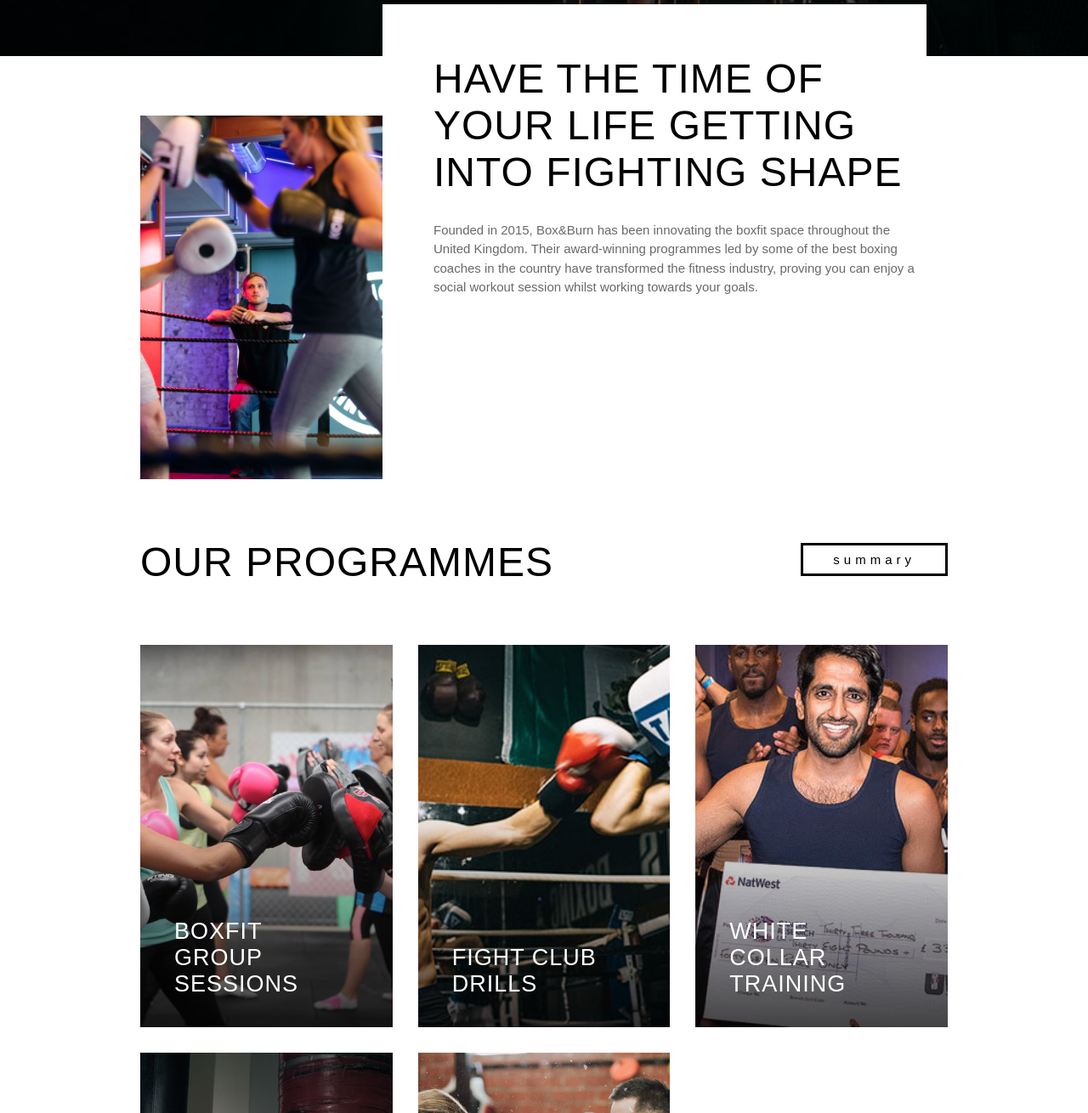
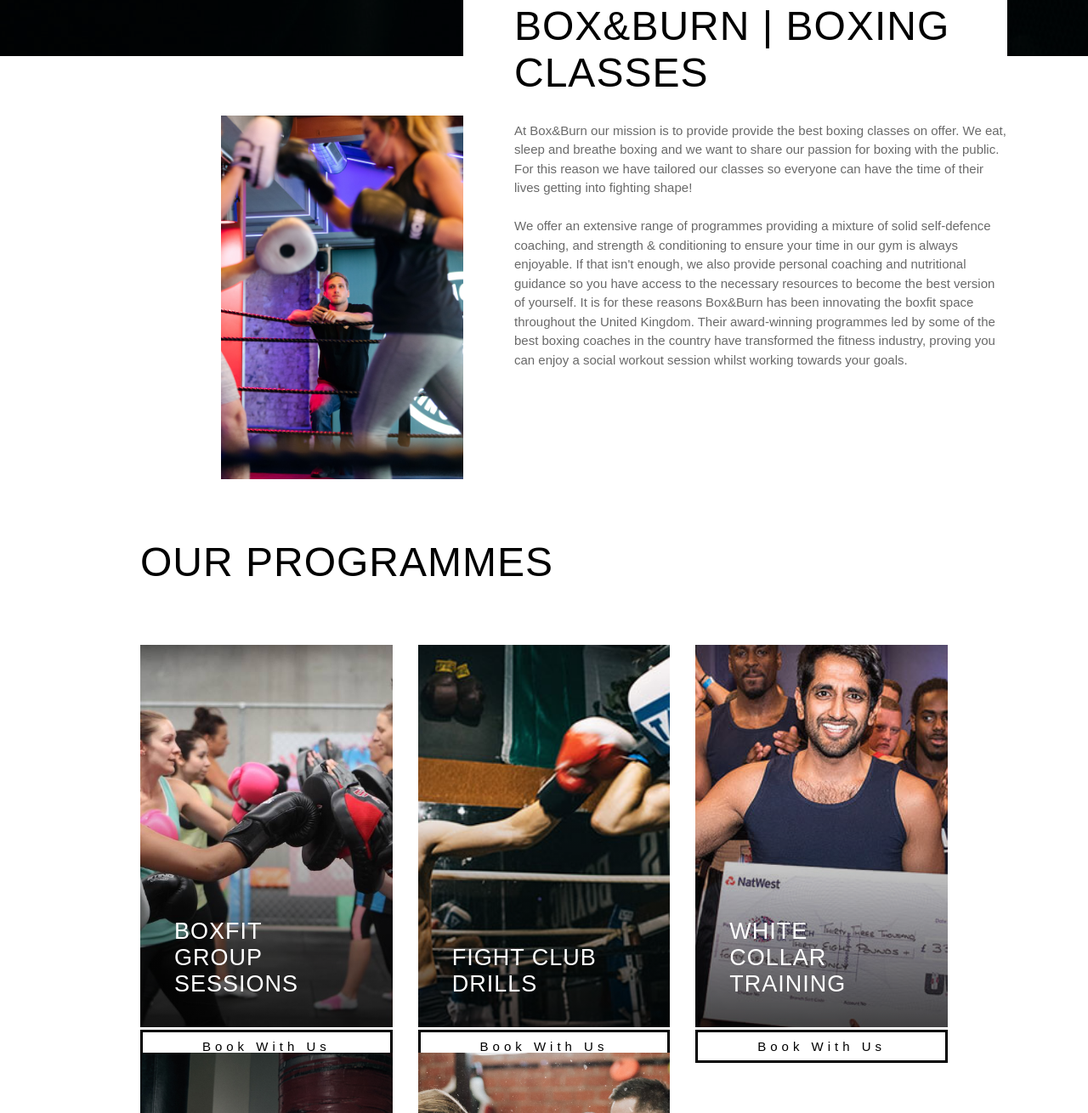
Before and after one commit to mohfaruk/boxfit-landing-page, a plain HTML site: page index.html in a window 1280 px wide. Shown: the part 530-1840 px from the top of the page at 85% size. Drawn offline with Linux system fonts and the light colour scheme.

Commit message:
second commit

```diff
--- a/index.html
+++ b/index.html
@@ -52,21 +52,34 @@
     </header>
 
     <div class="container">
-      <section class="interactive">
+      <section class="about-us">
         <div class="img-box">
           <img
             class="about-image"
             src="./images/desktop/about-image.jpg"
-            alt="interactive"
+            alt="about-us"
           />
           <div class="content-box">
-            <h2>have the time of your life getting into fighting shape</h2>
+            <h2>Box&Burn | Boxing Classes</h2>
             <p>
-              Founded in 2015, Box&Burn has been innovating the boxfit space
-              throughout the United Kingdom. Their award-winning programmes led
-              by some of the best boxing coaches in the country have transformed
-              the fitness industry, proving you can enjoy a social workout
-              session whilst working towards your goals.
+              At Box&Burn our mission is to provide provide the best
+              boxing classes on offer. We eat, sleep and breathe boxing
+              and we want to share our passion for boxing with the public.
+              For this reason we have tailored our classes so everyone
+              can have the time of their lives getting into fighting shape!
+              <br>
+              <br>
+              We offer an extensive range of programmes providing a mixture
+              of solid self-defence coaching, and strength & conditioning to
+              ensure your time in our gym is always enjoyable. If that isn't
+              enough, we also provide personal coaching and nutritional
+              guidance so you have access to the necessary resources to become
+              the best version of yourself. It is for these reasons Box&Burn has
+              been innovating the boxfit space throughout the United Kingdom.
+              Their award-winning programmes led by some of the best boxing
+              coaches in the country have transformed the fitness industry,
+              proving you can enjoy a social workout session whilst working
+              towards your goals.
             </p>
           </div>
         </div>
@@ -78,7 +91,9 @@
         <section class="header">
           <h2>our programmes</h2>
         </section>
+
         <div class="grid-item">
+
           <div class="item">
             <picture>
               <source
@@ -92,6 +107,7 @@
               <img src="./images/desktop/boxfit.jpg" alt="image-boxfit" />
             </picture>
             <h3>boxfit group sessions</h3>
+            <a href="#" class="btn-summary">Book With Us</a>
           </div>
 
           <div class="item">
@@ -110,6 +126,7 @@
               />
             </picture>
             <h3>fight club drills</h3>
+            <a href="#" class="btn-summary">Book With Us</a>
           </div>
 
           <div class="item">
@@ -128,6 +145,7 @@
               />
             </picture>
             <h3>white collar training</h3>
+            <a href="#" class="btn-summary">Book With Us</a>
           </div>
 
           <div class="item">
@@ -146,6 +164,7 @@
               />
             </picture>
             <h3>strength and conditioning</h3>
+            <a href="#" class="btn-summary">Book With Us</a>
           </div>
 
           <div class="item">
@@ -164,10 +183,10 @@
               />
             </picture>
             <h3>one-to-one coaching</h3>
+            <a href="#" class="btn-summary">Book With Us</a>
           </div>
         </div>
 
-        <a href="#" class="btn-summary">summary</a>
       </section>
     </div>
 
@@ -176,6 +195,7 @@
         <section class="header">
           <h2>Upcoming Events</h2>
         </section>
+        <div class="events"></div>
     </div>
 
     <footer>
--- a/style.css
+++ b/style.css
@@ -76,7 +76,6 @@ nav ul li::after {
     height: 2px;
     transform: translateX(-50%);
     transition: ease-in-out .200s;
-
     background: var(--white);
 }
 
@@ -99,7 +98,6 @@ li a {
 .banner h1 {
     max-width: 650px;
     padding: 38px;
-
     color: var(--white);
     font-size: var(--fs-h1);
     border: 3px solid var(--white);
@@ -109,36 +107,36 @@ li a {
     padding-bottom: 100px;
 }
 
-.interactive {
+.about-us {
     position: relative;
+    left: 10%;
     margin-bottom: var(--mb);
 }
 
-.interactive .img-box img {
+.about-us .img-box img {
     display: block;
     height: 30%;
     width: 30%;
 }
 
-.interactive .content-box {
+.about-us .content-box {
     position: absolute;
-    bottom: 50%;
+    bottom: 30%;
     left: 30%;
     padding: 60px 0 0px 60px;
     max-width: 640px;
     background: var(--white);
 }
 
-.interactive .content-box h2 {
+.about-us .content-box h2 {
     font-size: var(--fs-h2);
     font-weight: var(--fw-300);
     margin-bottom: 30px
 }
 
-.interactive .content-box p {
+.about-us .content-box p {
     font-size: var(--fs-regular);
     color: var(--very-dark-gray);
-
     line-height: 1.5rem;
 }
 
@@ -157,27 +155,23 @@ li a {
     font-size: var(--fs-h2);
     color: var(--black);
     font-weight: var(--fw-300);
-
 }
 
 .item {
     position: relative;
     cursor: pointer;
     height: 450px;
-
 }
 
 .item img {
     height: 100%;
     width: 100%;
     object-fit: cover;
-    object-position: top;
+    object-position: center;
 }
 
 .item::after {
     content: '';
-
-
     position: absolute;
     inset: 0;
     background: linear-gradient(180deg, transparent 40%, #000b);
@@ -192,7 +186,6 @@ li a {
     color: var(--white);
     position: absolute;
     bottom: 35px;
-
     left: 40px;
     z-index: 5;
     max-width: 200px;
@@ -203,15 +196,13 @@ li a {
 }
 
 .btn-summary {
-    position: absolute;
-    right: 0;
-    top: 5px;
-    padding: 8px 35px;
+    display: block;
+    text-align: center;
+    padding: 8px 10px;
     letter-spacing: 5px;
     border: 3px solid var(--black);
     color: var(--black);
-
-    transition: ease-in-out .125s;
+    transition: ease-in-out .3s;
 }
 
 .btn-summary:hover {
@@ -221,11 +212,11 @@ li a {
 
 .content {
     position: relative;
+    margin-bottom: var(--mb);
 }
 
 footer {
     background: var(--black);
-
 }
 
 footer p {
@@ -268,46 +259,44 @@ footer p {
     margin-bottom: 20px;
 }
 
-
-
-
 /* responsive for large desktop screen */
 
 
 @media screen and (max-width: 1200px) {
 
-    /* interactive */
+    /* about section */
 
-
-    .interactive .img-box img {
-        width: 100%;
+    .about-us {
+        left: 0;
     }
 
-    .interactive .img-box .content-box {
+    .about-us .img-box img {
+        margin: auto;
+        width: 50%;
+    }
+
+    .about-us .img-box .content-box {
         position: static;
         text-align: center;
-        left: 0;
+        /* left: 0; */
         max-width: 100%;
         padding: 60px 10px;
+    }
+
+    .item {
+        margin: 20px;
     }
 
     /* --content */
     .header h2 {
         text-align: center;
-
     }
 
     .btn-summary {
-        position: static;
         display: block;
         width: max-content;
         margin: auto;
-        margin-top: 50px;
     }
-
-
-
-
 }
 
 
@@ -331,7 +320,6 @@ footer p {
         top: 40px;
         justify-content: space-between;
         align-items: center;
-
     }
 
     .mobile-nav-brand img {
@@ -340,7 +328,6 @@ footer p {
 
     .navbar-nav {
         position: fixed;
-
         top: 0;
         left: -100%;
         width: 100%;
@@ -404,15 +391,12 @@ footer p {
         margin-bottom: 30px;
     }
 
-
-
 }
 
 @media screen and (min-width: 992px) {
     .mobile-nav-brand {
         display: none;
         cursor: pointer;
-
     }
 
     .nav-toggle {
@@ -432,7 +416,6 @@ footer p {
 
         --px: 120px;
         --mb: 120px;
-
     }
 
 
@@ -464,10 +447,9 @@ footer p {
 
     /* content */
 
-    .item {
+    /* .item {
         height: 117px;
-    }
-
+    } */
 
     /* footer for responsive mobile*/
 
```
